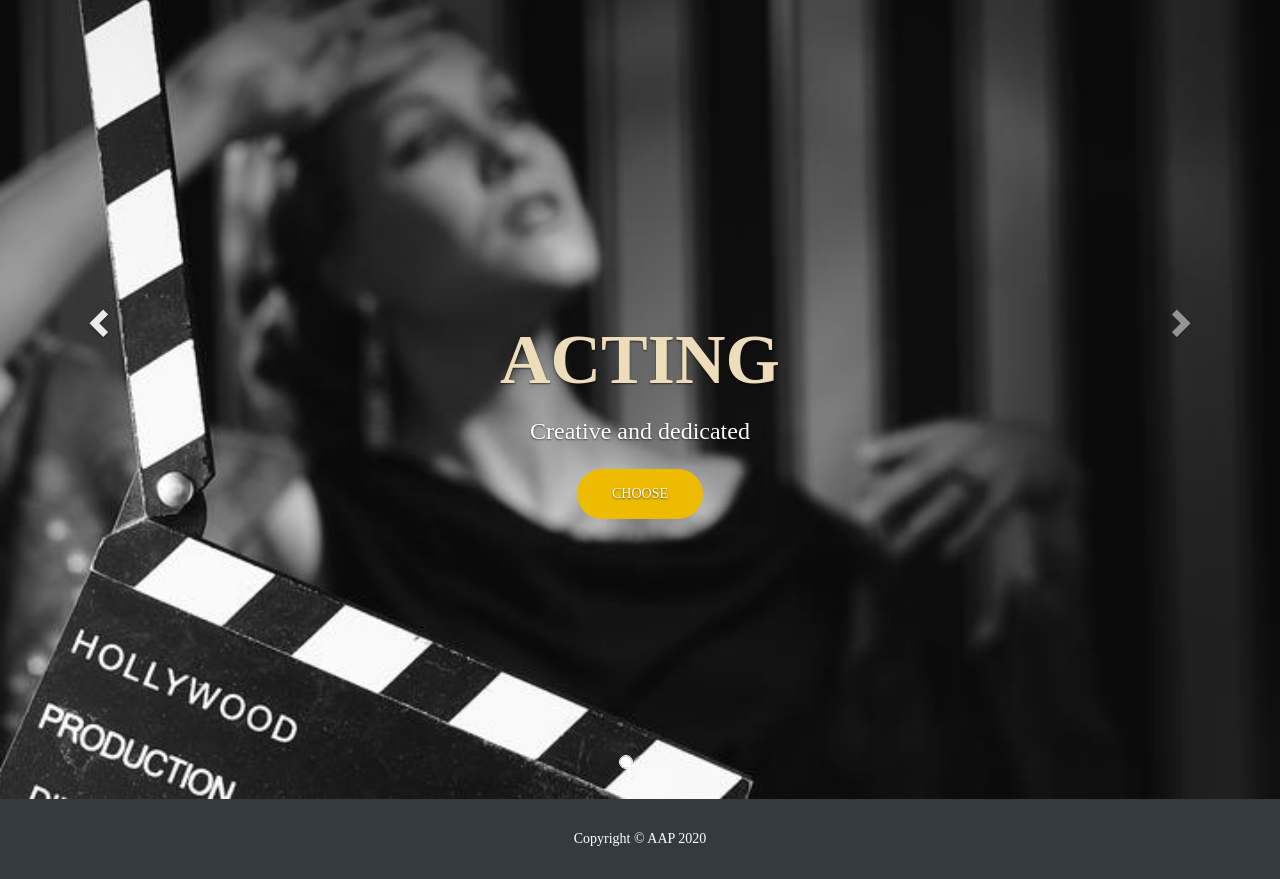
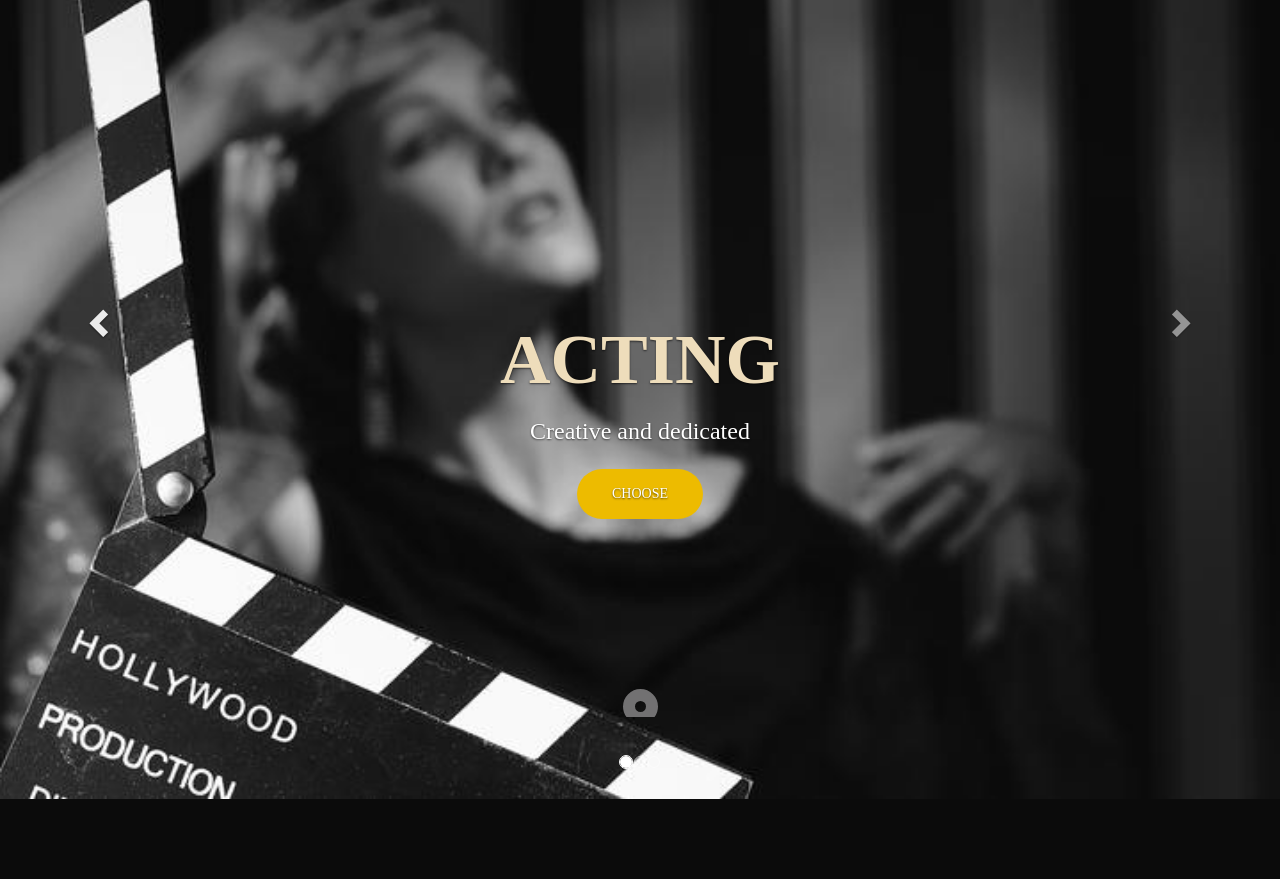
Before and after one commit to SkyDoge69/TUES-AAP, a Flask app: page /choice in a window 1280 px wide. Shown: the part 83-962 px from the top of the page. After the commit the page ends 882 px from the top, so only its background shows below. Run offline with Flask 2, Linux system fonts and the light colour scheme; some libraries are stand-ins or nearby versions.

Commit message:
Added classy footer

```diff
--- /dev/null
+++ b/static/styles/base.css
@@ -0,0 +1,86 @@
+@import url(https://fonts.googleapis.com/css?family=Source+Sans+Pro:300,400);
+body{
+  font-family: 'Source Sans Pro', sans-serif;
+  font-weight:300;
+  background-color:lightblue;
+  color:#FFF;
+}
+section{
+  text-align:center;
+}
+.footer #button{
+	width:35px;
+	height:35px;
+	border: #727172 12px solid;
+	border-radius:35px;
+	margin:0 auto;
+	position:relative;
+	-webkit-transition: all 1s ease;
+    -moz-transition: all 1s ease;
+    -o-transition: all 1s ease;
+    -ms-transition: all 1s ease;
+    transition: all 1s ease;
+}
+.footer #button:hover{
+	width:35px;
+	height:35px;
+	border: #3A3A3A 12px solid;
+	-webkit-transition: all 1s ease;
+    -moz-transition: all 1s ease;
+    -o-transition: all 1s ease;
+    -ms-transition: all 1s ease;
+    transition: all 1s ease;
+	position:relative;
+}
+.footer {
+	bottom:0;
+	left:0;
+	position:fixed;
+    width: 100%;
+    height: 2em;
+    overflow:hidden;
+    margin:0 auto;
+	-webkit-transition: all 1s ease;
+    -moz-transition: all 1s ease;
+    -o-transition: all 1s ease;
+    -ms-transition: all 1s ease;
+    transition: all 1s ease;
+	z-index:999;
+}
+.footer:hover {
+	-webkit-transition: all 1s ease;
+    -moz-transition: all 1s ease;
+    -o-transition: all 1s ease;
+    -ms-transition: all 1s ease;
+    transition: all 1s ease;
+	height: 10em;
+}
+.footer #container{
+	margin-top:5px;
+	width:100%;
+height:100%;
+  position:relative;
+  top:0;
+  left:0;
+	background: #3A3A3A;
+}
+.footer #cont{
+  position:relative;
+  top:-45px;
+  right:190px;
+	width:150px;
+	height:auto;
+	margin:0 auto;
+}
+.footer_center{
+	width:500px;
+	float:left;
+  text-align:center;
+}
+.footer h3{
+	font-family: 'Helvetica';
+	font-size: 30px;
+	font-weight: 100;
+	margin-top:70px;
+	margin-left:40px;
+}
--- a/templates/base.html
+++ b/templates/base.html
@@ -14,6 +14,7 @@
 
   <!-- Bootstrap core CSS -->
   <link href="../static/styles/bootstrap.min.css" rel="stylesheet">
+  <link href="../static/styles/base.css" rel="stylesheet">
 
   <!-- Custom styles for this template -->
   {% block style %}{% endblock %}
@@ -47,12 +48,16 @@
 
   {% block content %}{% endblock %}
   <!-- Footer -->
-  <footer class="py-5 bg-dark">
-    <div class="container">
-      <p class="m-0 text-center text-white">Copyright &copy; AAP 2020</p>
-    </div>
-    <!-- /.container -->
-  </footer>
+  <div class="footer">
+    <div id="button"></div>
+  <div id="container">
+  <div id="cont">
+  <div class="footer_center">
+       <h3>AAP Copyright</h3>
+  </div>
+  </div>
+  </div>
+  </div>
 
   <!-- Bootstrap core JavaScript -->
   {% block script %}{% endblock %}
```
